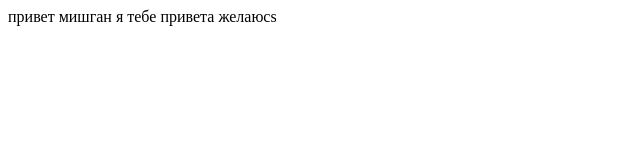
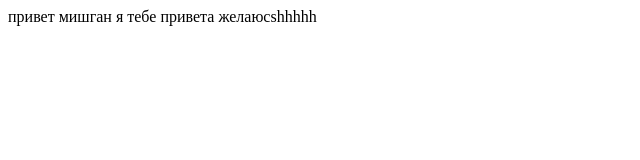
Before and after one commit to Moshin-company/MDK, a plain HTML site: page index.html in a window 1280 px wide. Shown: the full height of the page, 0-640 px from the left. Drawn offline with Linux system fonts and the light colour scheme.

Commit message:
Update index.html

```diff
--- a/index.html
+++ b/index.html
@@ -6,6 +6,6 @@
     <title>Document</title>
 </head>
 <body>
-    привет мишган я тебе привета желаюсs
+    привет мишган я тебе привета желаюсshhhhh
 </body>
 </html>
```
